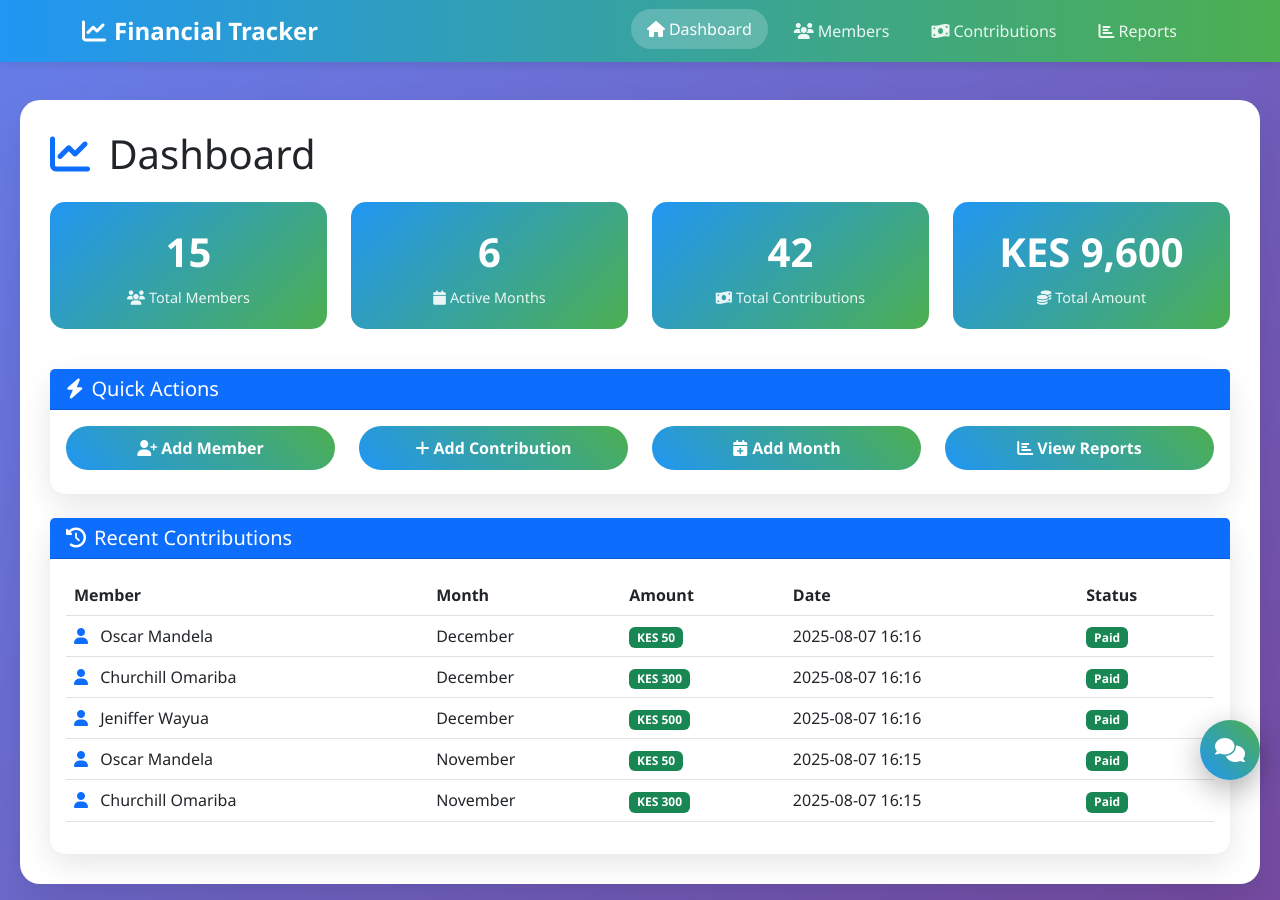
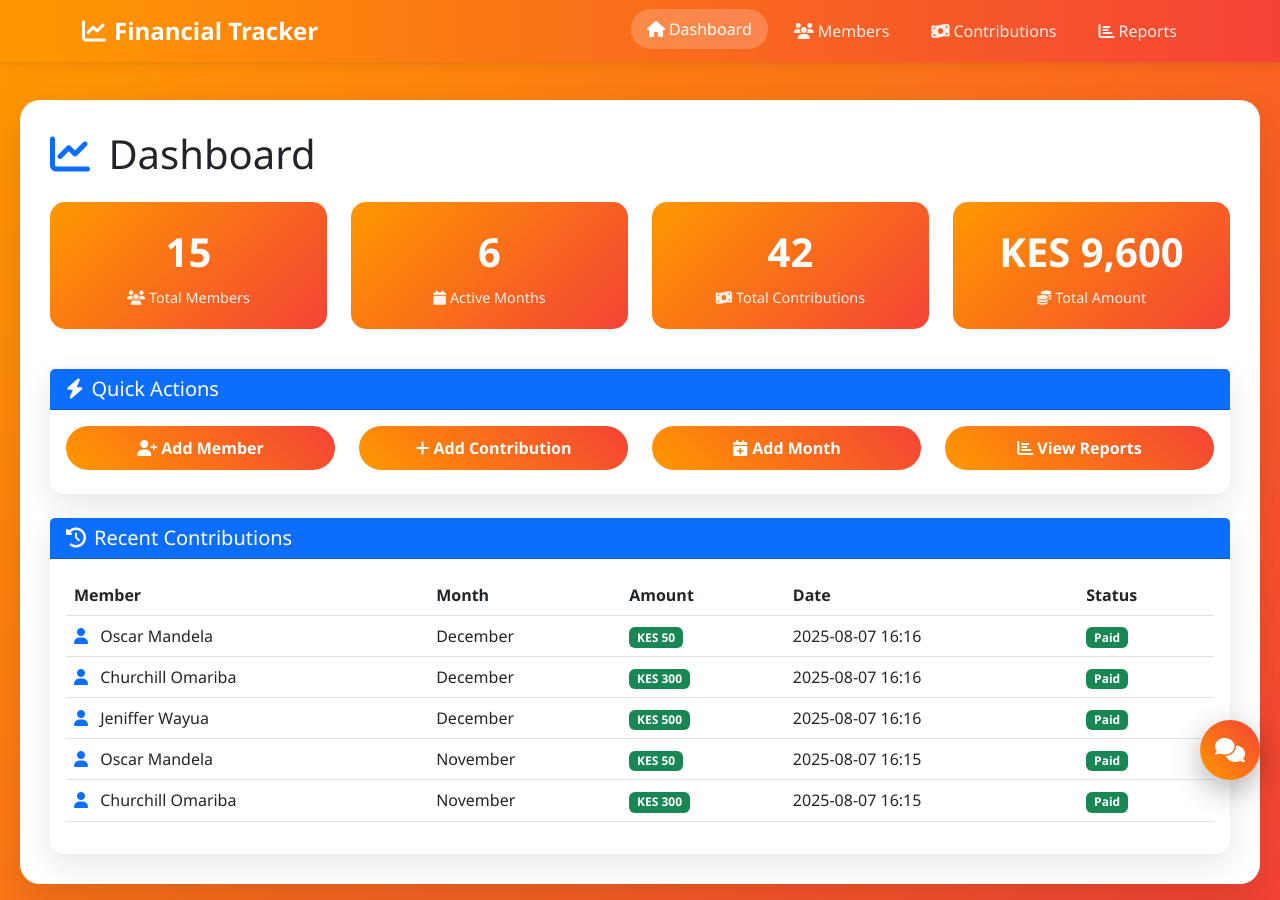
Before and after one commit to Narvent/whatsapp-financial-tracker, a FastAPI app: page / in a window 1280 px wide. Run offline with FastAPI, Linux system fonts and the light colour scheme; some libraries are stand-ins or nearby versions.

Commit message:
Update color scheme to orange and red only - Change primary color to orange (#FF9800) - Change secondary color to red (#F44336) - Update all gradients and themes - Update PWA manifest colors - Make app more vibrant and energetic

```diff
--- a/main.py
+++ b/main.py
@@ -864,8 +864,8 @@ async def get_manifest():
         "description": "A modern financial tracking application with real-time chat and interactive features",
         "start_url": "/",
         "display": "standalone",
-        "background_color": "#2196F3",
-        "theme_color": "#2196F3",
+        "background_color": "#FF9800",
+        "theme_color": "#FF9800",
         "orientation": "portrait-primary",
         "icons": [
             {
--- a/templates/base.html
+++ b/templates/base.html
@@ -24,14 +24,14 @@
 
     <style>
         :root {
-            --primary-color: #2196F3;      /* Blue */
-            --secondary-color: #4CAF50;    /* Green */
-            --accent-color: #FF9800;       /* Orange */
-            --danger-color: #F44336;       /* Red */
-            --dark-color: #1976D2;         /* Dark Blue */
-            --light-color: #E3F2FD;        /* Light Blue */
+            --primary-color: #FF9800;      /* Orange */
+            --secondary-color: #F44336;    /* Red */
+            --accent-color: #FF5722;       /* Deep Orange */
+            --danger-color: #D32F2F;       /* Dark Red */
+            --dark-color: #E65100;         /* Dark Orange */
+            --light-color: #FFF3E0;        /* Light Orange */
             --chat-bg: #f5f5f5;
-            --chat-bubble-me: #E3F2FD;
+            --chat-bubble-me: #FFF3E0;
             --chat-bubble-other: #ffffff;
         }
 
@@ -42,7 +42,7 @@
         }
 
         body {
-            background: linear-gradient(135deg, #667eea 0%, #764ba2 100%);
+            background: linear-gradient(135deg, #FF9800 0%, #F44336 100%);
             min-height: 100vh;
             font-family: 'Segoe UI', Tahoma, Geneva, Verdana, sans-serif;
             overflow-x: hidden;
```
Also changed, not shown: other parts of templates/base.html (+19 -19 lines), static/manifest.json.
